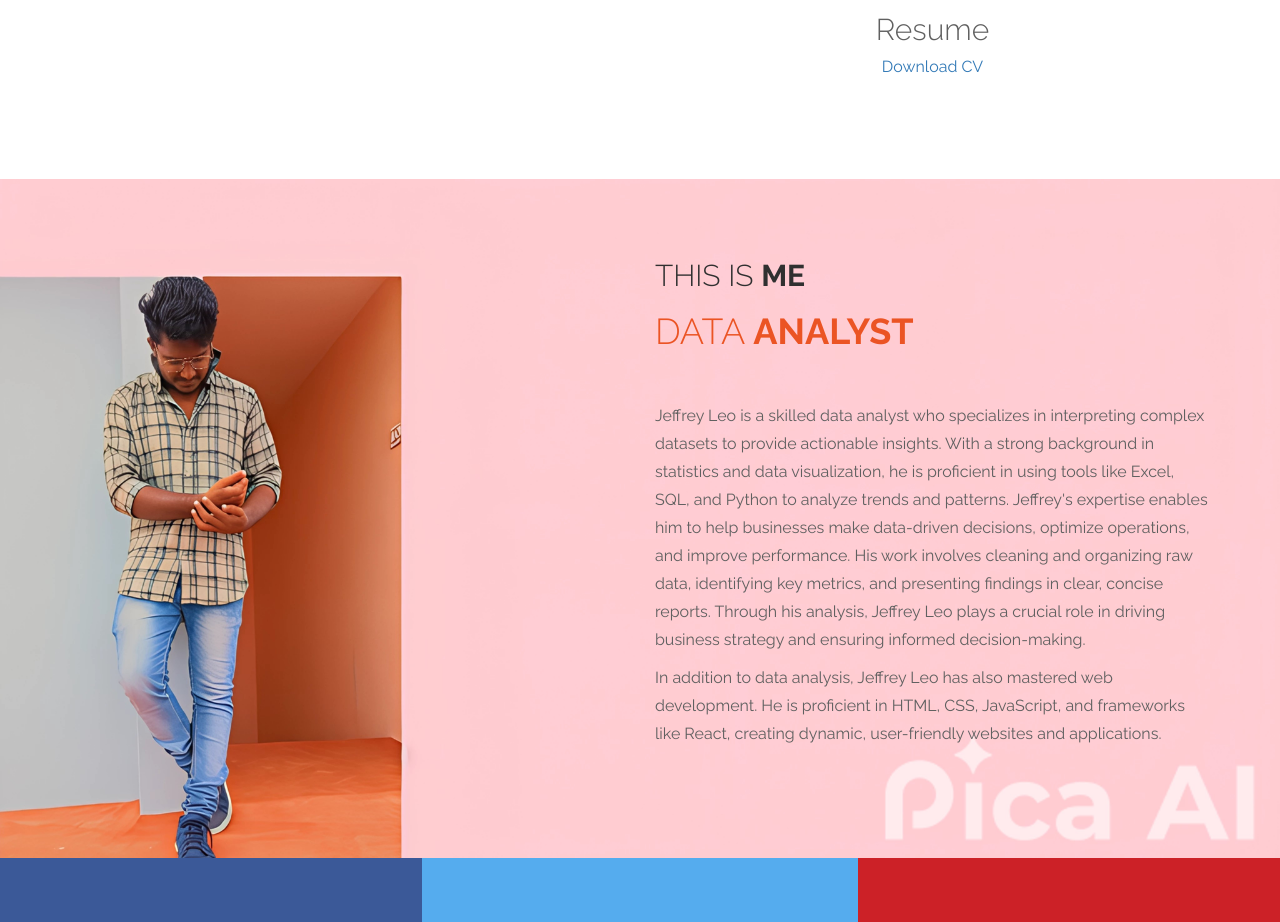
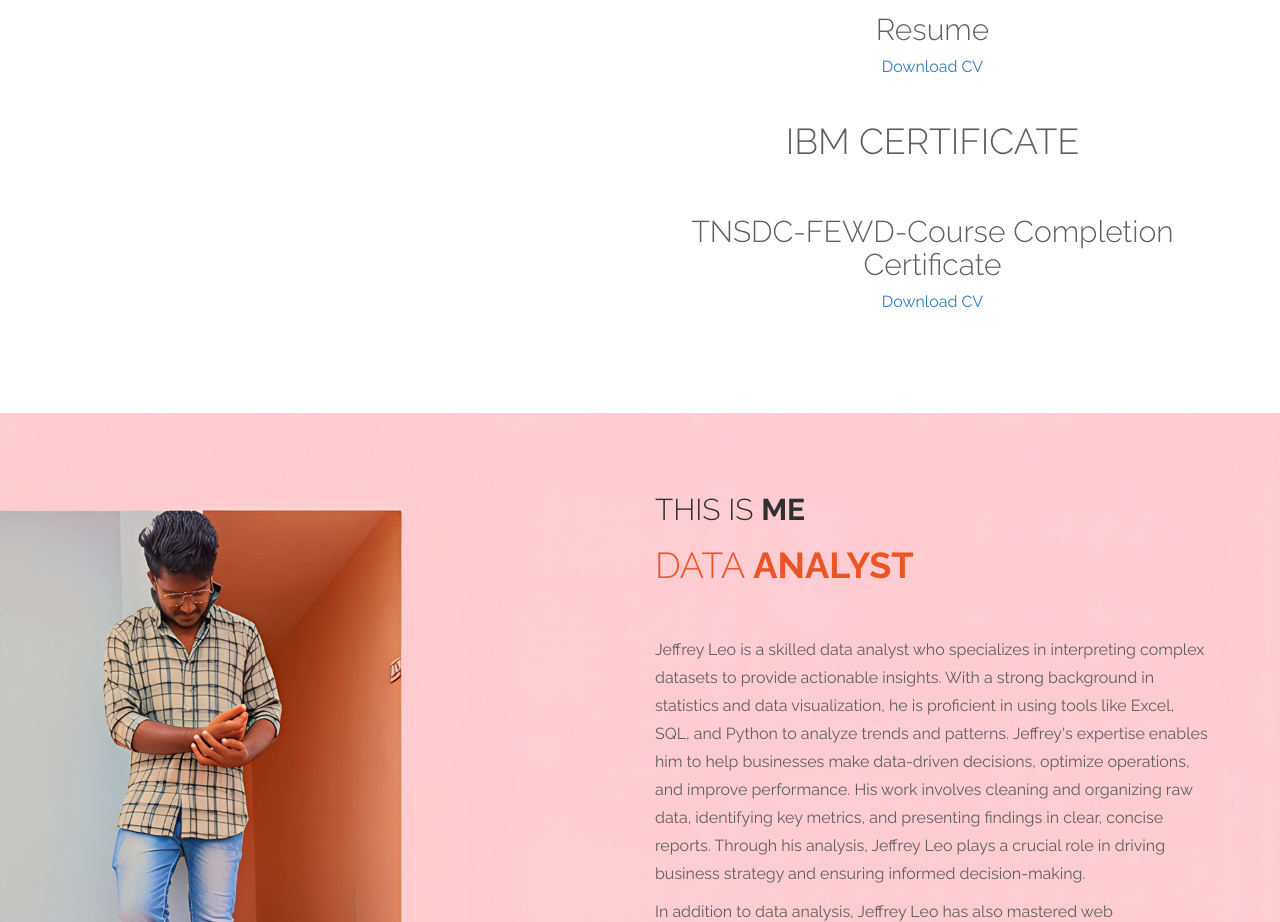
Before and after one commit to JEFFREYLEOGRACE/portfolio, a plain HTML site: page index.html in a window 1280 px wide. Shown: the part 2800-3722 px from the top of the page. Drawn offline with Linux system fonts and the light colour scheme.

Commit message:
Update index.html

```diff
--- a/index.html
+++ b/index.html
@@ -242,6 +242,24 @@ https://templatemo.com/tm-464-ultra-profile
         </div>
 
 		</section>
+					<br>
+
+
+					<section id="resume">
+
+        <div class="section-content">
+            <center>
+            <h1> IBM CERTIFICATE </h1>
+		    <br>
+		    <h2>TNSDC-FEWD-Course Completion Certificate </h2>
+            <a href="images/jeffrey resume.pdf" class="download-button">Download CV</a>
+        </center>
+        </div>
+
+		</section>
+
+
+
 				</div>
 			</div>
 		</div>
```
